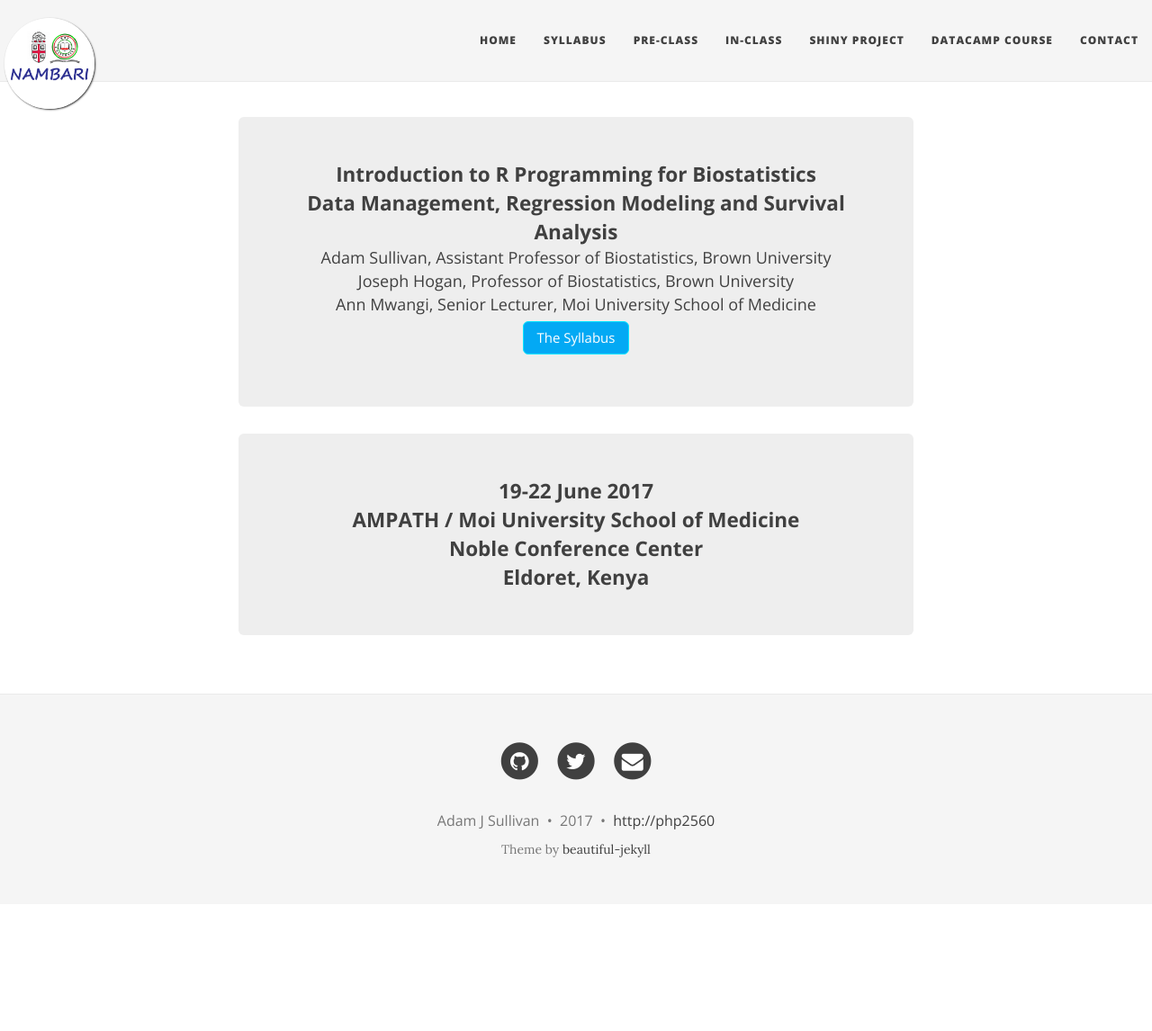
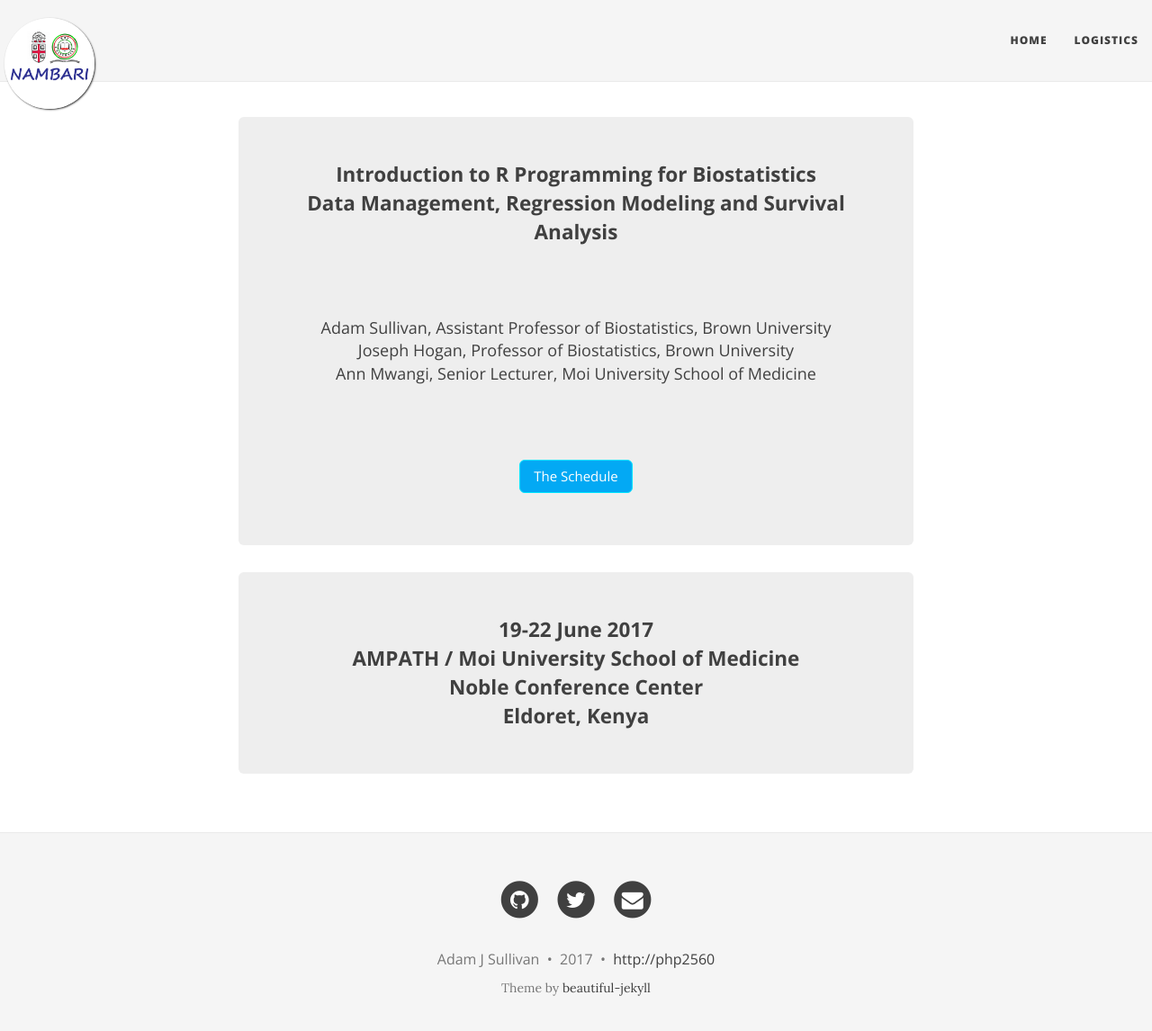
Before and after one commit to NAMBARI/nambari.github.io, a Jekyll site: the page built from index.md, in a window 1280 px wide and 1159 px high. Shown: the top 1146 px of the window at 90% size. Built offline with Jekyll 4.4.1, drawn with Linux system fonts in a browser that asks for light colours; nearby versions of some CDN libraries.

Commit message:
further details

```diff
--- a/_config.yml
+++ b/_config.yml
@@ -18,12 +18,8 @@
 # List of links in the navigation bar
 navbar-links:
   Home: "https://nambari.github.io/"
-  Syllabus: "http://php2560.com/syllabus"
-  Pre-Class: "http://php2560.com/preclass"
-  In-Class: "http://php2560.com/inclass"
-  Shiny Project: "http://php2560.com/project"
-  DataCamp Course: "https://www.datacamp.com/courses/1118/"
-  Contact: "http://php2560.com/contact"
+  Logistics: "https://nambari.github.io/logistics/"
+
 
 # --- Footer options --- #
 author:
--- a/index.md
+++ b/index.md
@@ -15,17 +15,22 @@ Introduction to R Programming for Biostatistics
 Data Management, Regression Modeling and Survival Analysis
 </strong>
 <br>
+<br>
+<br>
+<br>
 Adam Sullivan, Assistant Professor of Biostatistics, Brown University
 <br>
 Joseph Hogan, Professor of Biostatistics, Brown University
 <br>
 Ann Mwangi, Senior Lecturer, Moi University School of Medicine
 <br>
+<br>
+<br>
+<br>
 
 
 
-
-  <a class="btn btn-intro btn-lg" href="http://php2560.com/syllabus/">The Syllabus</a>
+  <a class="btn btn-intro btn-lg" href="https://nambari.github.io/schedule/">The Schedule</a>
 </div>
 
 
```
Also changed, not shown: logistics.md (added, +28 -0 lines).
